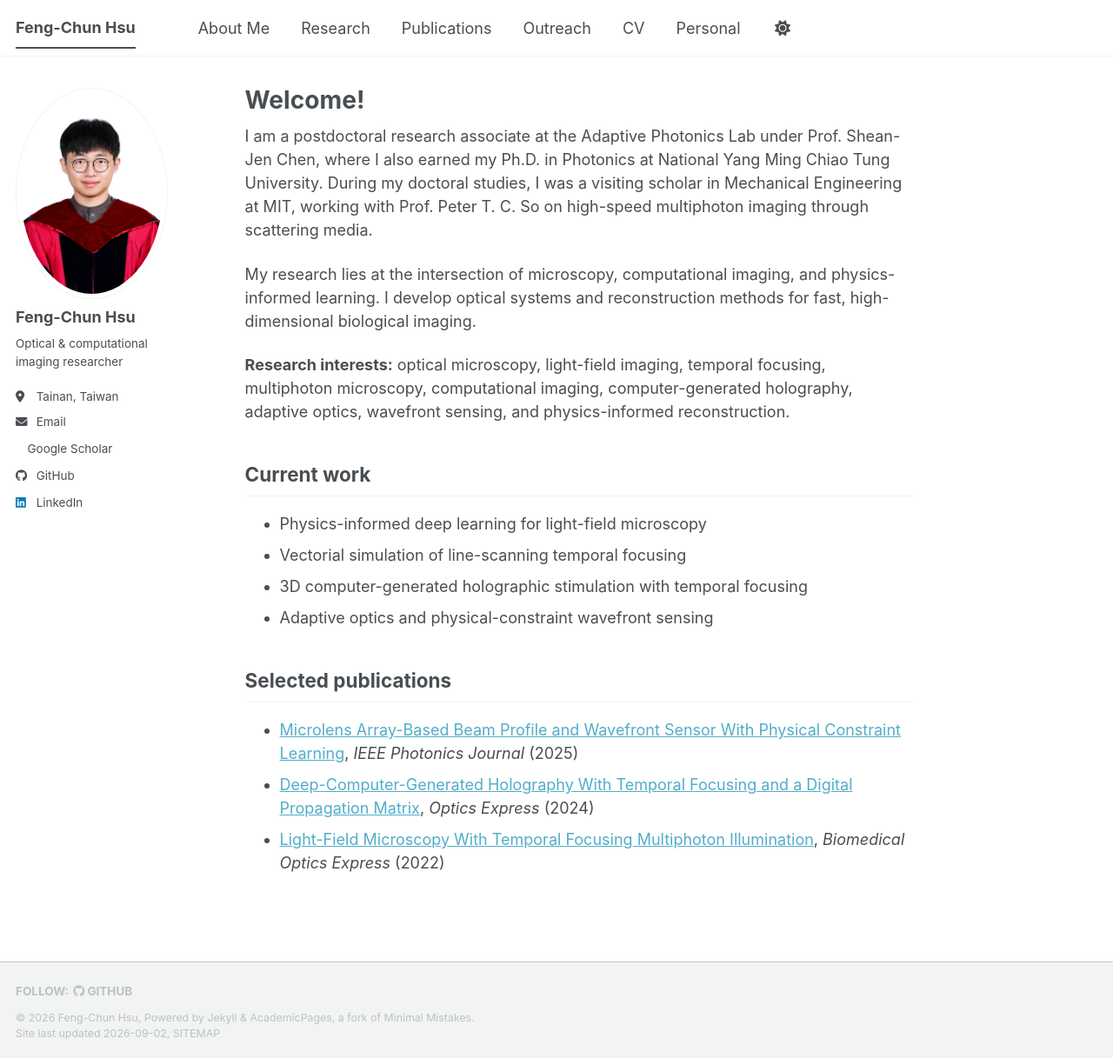
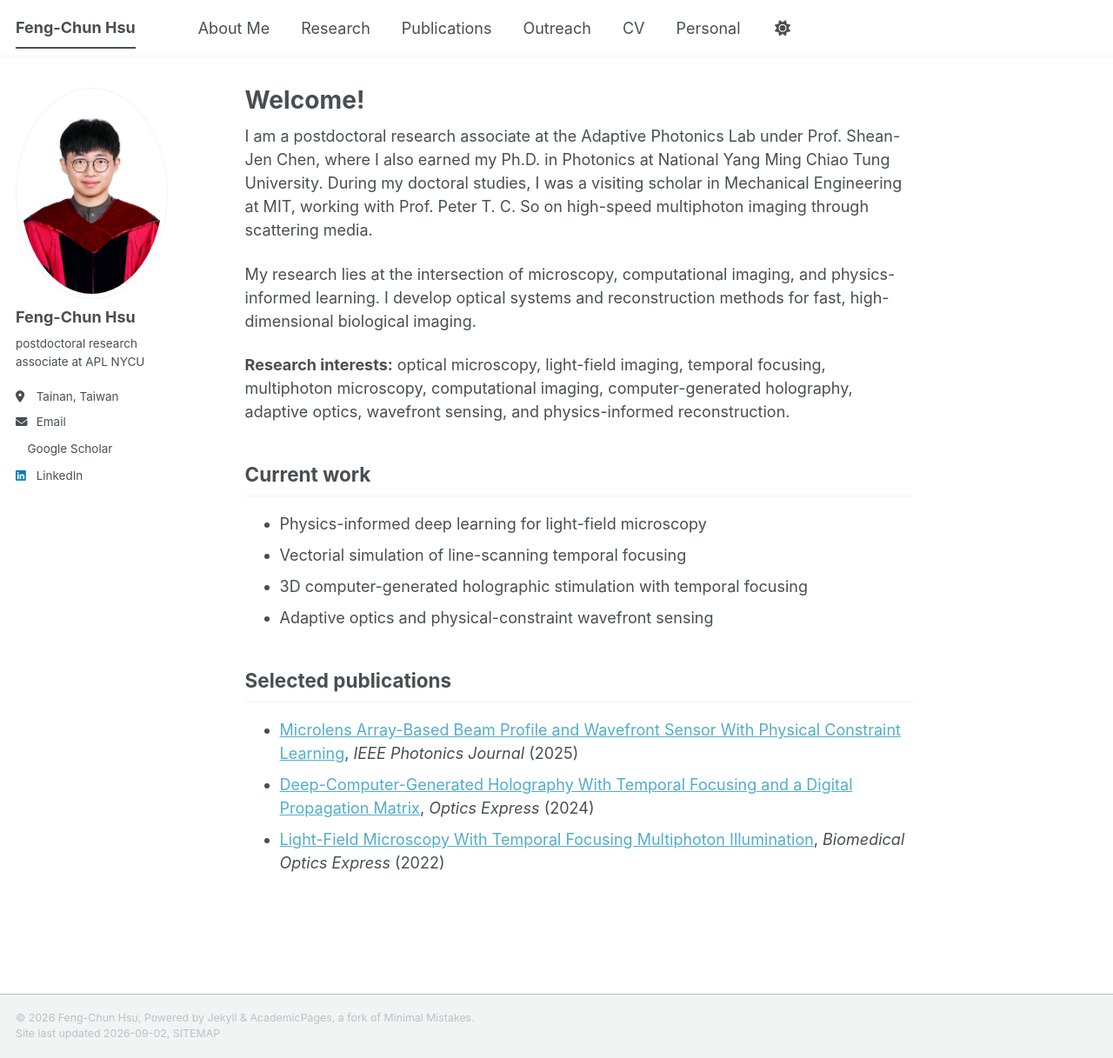
Before and after one commit to fch013/fch013.github.io, a Jekyll site: the page built from _pages/about.md, in a window 1280 px wide and 1217 px high. Shown: the whole window at 87% size. Built offline with Jekyll 4.4.1, drawn with Linux system fonts in a browser that asks for light colours; a style sheet for code colours, icons or effects is not loaded.

Commit message:
Update _config.yml

```diff
--- a/_config.yml
+++ b/_config.yml
@@ -14,13 +14,13 @@ timezone: "Asia/Taipei"
 author:
   avatar: "profile.jpg"
   name: *name
-  bio: "Optical & computational imaging researcher"
+  bio: "postdoctoral research associate at APL NYCU"
   location: "Tainan, Taiwan"
   employer:
   uri:
   email: "tk821017@gmail.com"
   googlescholar: "https://scholar.google.com/citations?user=3wY6nq8AAAAJ"
-  github: "fch013"
+  github:
   linkedin: "feng-chun-hsu-57955b313"
 
 # Site behavior
```
